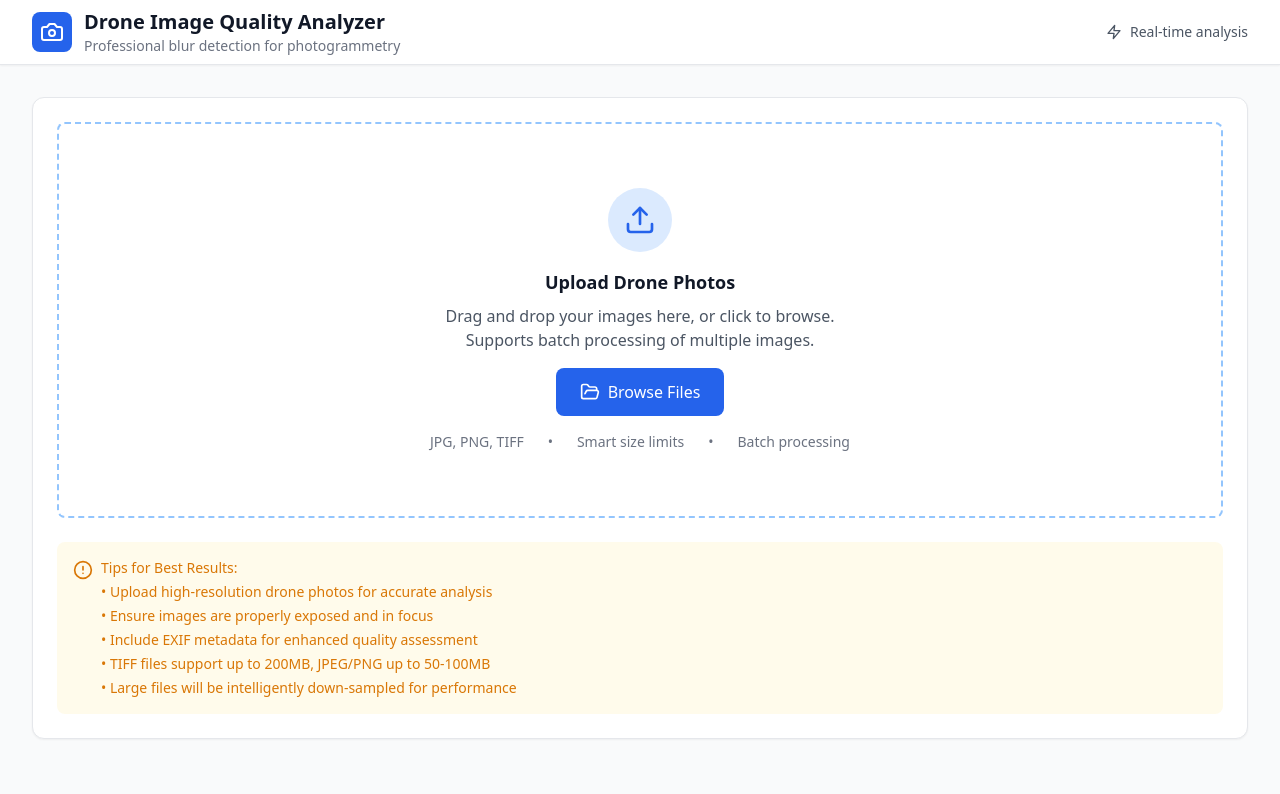
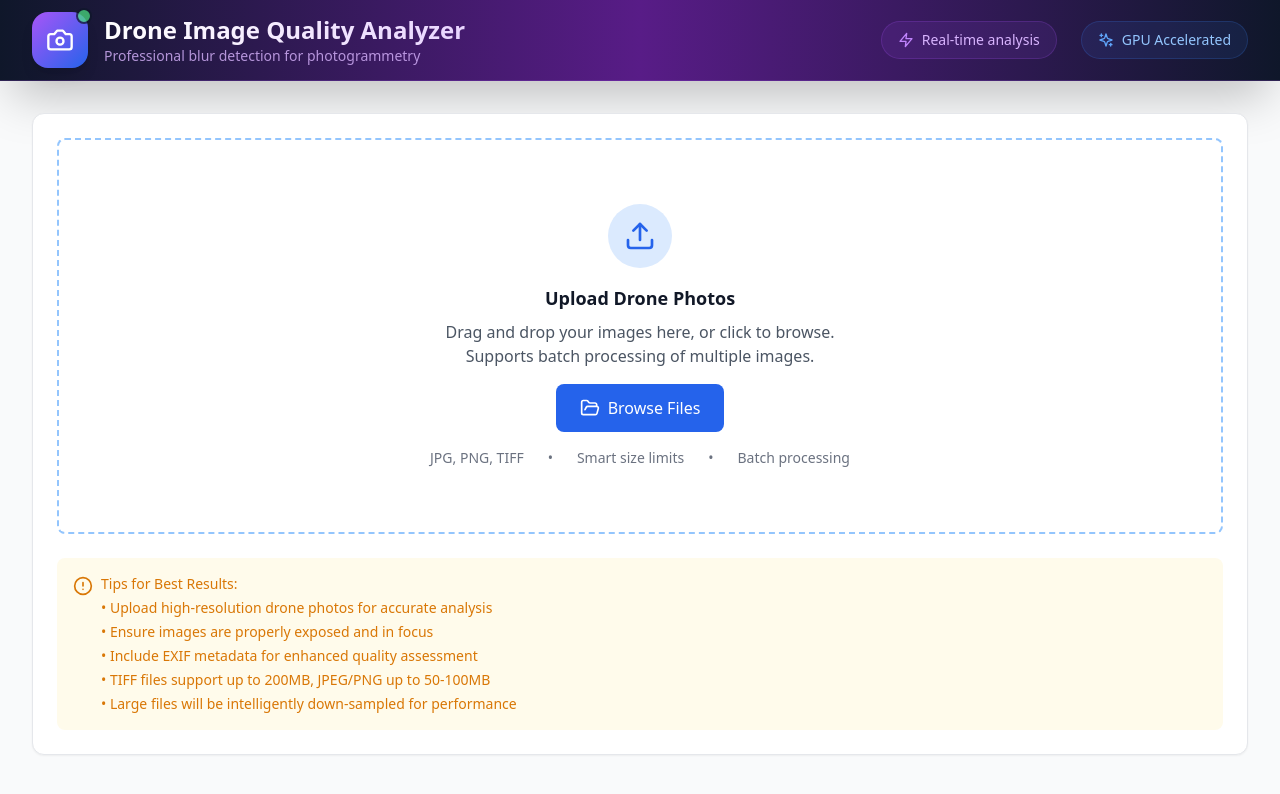
Before and after one commit to irritably/IQass, a React (Vite) app: page / in a window 1280 px wide. Shown: the top 794 px of the page. Built offline with nearby package versions, Linux system fonts and the light colour scheme.

Commit message:
Modernize UI Design with Enhanced Customization

```diff
--- a/src/components/Header.tsx
+++ b/src/components/Header.tsx
@@ -1,23 +1,36 @@
 import React from 'react';
-import { Camera, Zap } from 'lucide-react';
+import { Camera, Zap, Sparkles } from 'lucide-react';
 
 export const Header: React.FC = () => {
   return (
-    <header className="bg-white border-b border-gray-200 shadow-sm">
+    <header className="bg-gradient-to-r from-slate-900 via-purple-900 to-slate-900 border-b border-purple-500/20 shadow-2xl">
       <div className="max-w-7xl mx-auto px-4 sm:px-6 lg:px-8">
-        <div className="flex items-center justify-between h-16">
-          <div className="flex items-center space-x-3">
-            <div className="flex items-center justify-center w-10 h-10 bg-blue-600 rounded-lg">
-              <Camera className="w-6 h-6 text-white" />
+        <div className="flex items-center justify-between h-20">
+          <div className="flex items-center space-x-4">
+            <div className="relative">
+              <div className="flex items-center justify-center w-14 h-14 bg-gradient-to-br from-purple-500 to-blue-600 rounded-2xl shadow-lg">
+                <Camera className="w-7 h-7 text-white" />
+              </div>
+              <div className="absolute -top-1 -right-1 w-4 h-4 bg-green-400 rounded-full border-2 border-slate-900 animate-pulse"></div>
             </div>
             <div>
-              <h1 className="text-xl font-bold text-gray-900">Drone Image Quality Analyzer</h1>
-              <p className="text-sm text-gray-500">Professional blur detection for photogrammetry</p>
+              <h1 className="text-2xl font-bold bg-gradient-to-r from-white to-purple-200 bg-clip-text text-transparent">
+                Drone Image Quality Analyzer
+              </h1>
+              <p className="text-sm text-purple-300/80 font-medium">
+                Professional blur detection for photogrammetry
+              </p>
             </div>
           </div>
-          <div className="flex items-center space-x-2 text-sm text-gray-600">
-            <Zap className="w-4 h-4" />
-            <span>Real-time analysis</span>
+          <div className="flex items-center space-x-6">
+            <div className="flex items-center space-x-2 px-4 py-2 bg-purple-500/10 rounded-full border border-purple-500/20">
+              <Zap className="w-4 h-4 text-purple-400" />
+              <span className="text-sm text-purple-300 font-medium">Real-time analysis</span>
+            </div>
+            <div className="flex items-center space-x-2 px-4 py-2 bg-blue-500/10 rounded-full border border-blue-500/20">
+              <Sparkles className="w-4 h-4 text-blue-400" />
+              <span className="text-sm text-blue-300 font-medium">GPU Accelerated</span>
+            </div>
           </div>
         </div>
       </div>
```
